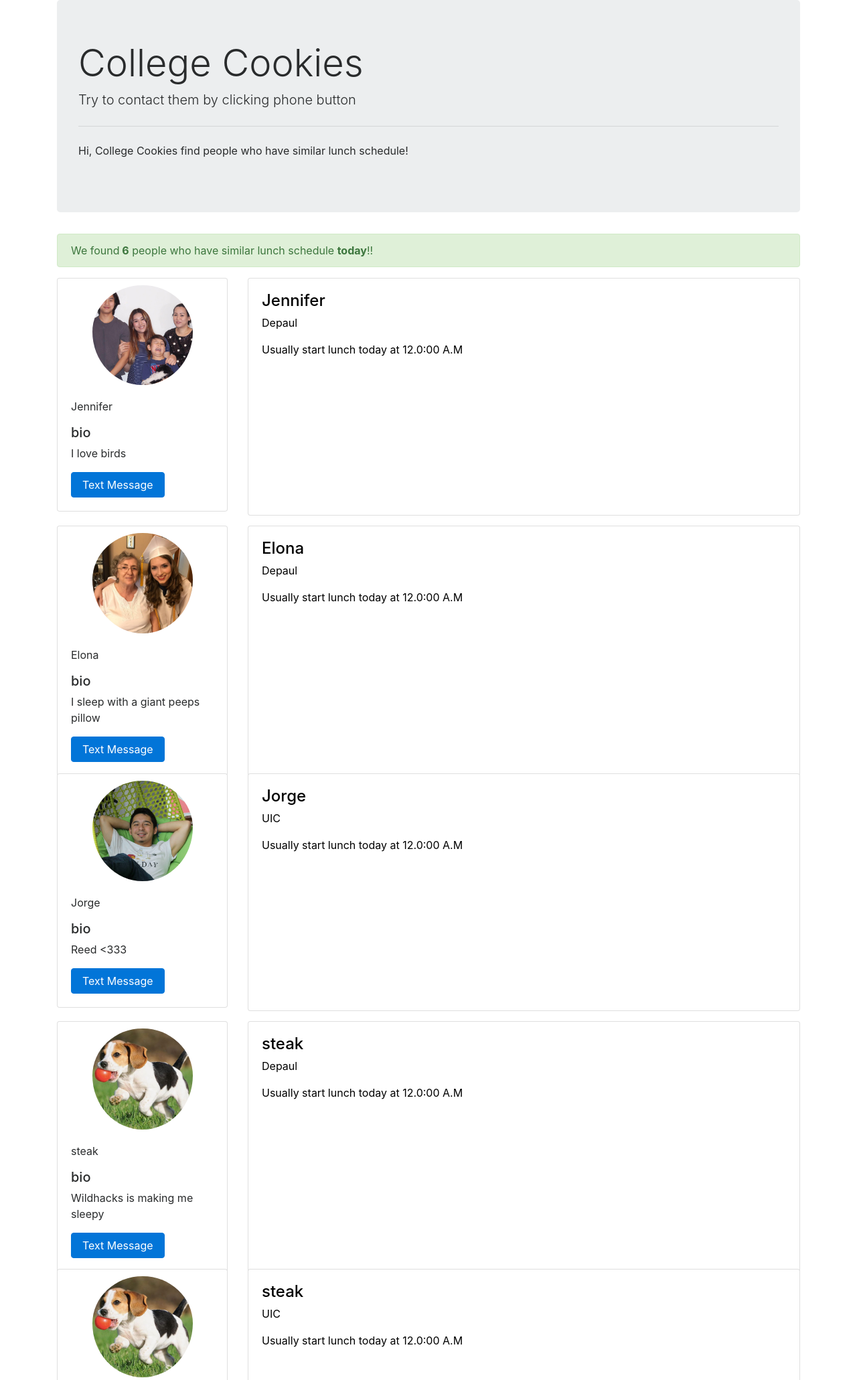
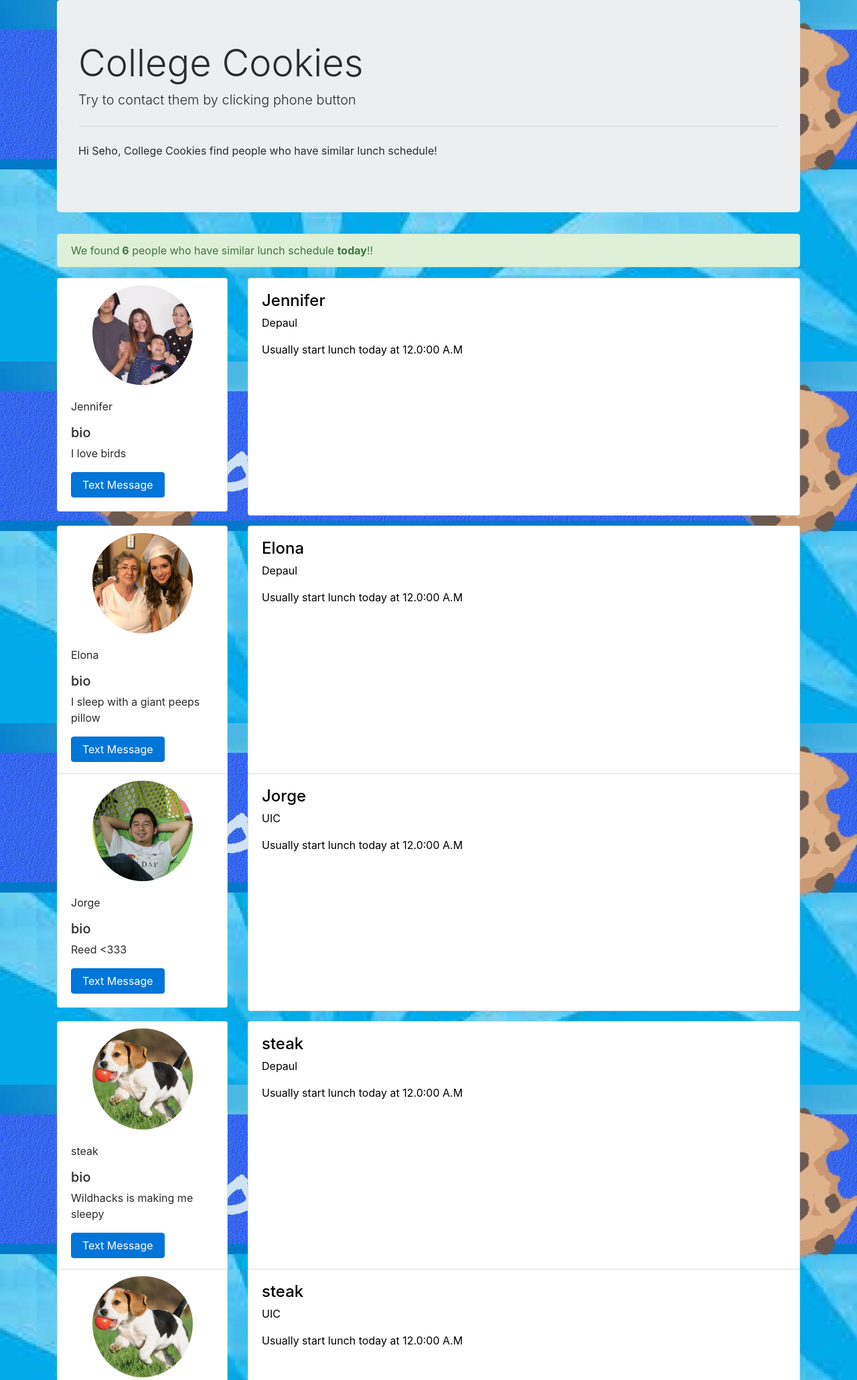
Before and after one commit to nguyenj27/CollegeCookie, a Flask app: page /data in a window 1280 px wide. Shown: the top 2061 px of the page at 67% size. Run offline with Flask 2, Linux system fonts and the light colour scheme; a user stored in the database is signed in; data comes from the database, SQL or seed files in the repository; some libraries are stand-ins or nearby versions.

Commit message:
getting ready to host.

```diff
--- a/main.py
+++ b/main.py
@@ -24,6 +24,8 @@ def main():
 
 @app.route("/login")
 def login():
+    if 'username' in login_session:
+        return redirect(url_for('data'))
     return render_template('login.html')
 
 
@@ -46,8 +48,6 @@ def whoami():
 
 @app.route('/login', methods=['POST'])
 def doLogin():
-    if 'username' in login_session:
-        return redirect(url_for('data'))
 
     ret = session.query(exists().where(User.name == request.form["username"]
                                    )).scalar()
@@ -162,7 +162,8 @@ def data():
         error["noMatching"] = "You don't have any matching schedule today!"
 
 
-    return render_template('matching2.html', matching=matching)
+    return render_template('matching2.html', matching=matching,
+                           user=login_session["username"])
 
 
 @app.route('/setTimes', methods=["GET", "POST"])
@@ -180,7 +181,6 @@ def setTimes():
         return redirect(url_for('data'))
     if request.method == 'GET':
         return render_template('buttons.html')
-
 
 
 @app.route("/seeding")
--- a/static/a.css
+++ b/static/a.css
@@ -93,11 +93,6 @@
   color: #EF3B3A;
 }
 body {
-  background: #76b852; /* fallback for old browsers */
-  background: -webkit-linear-gradient(right, powderblue, powderblue);
-  background: -moz-linear-gradient(right, powderblue, powderblue);
-  background: -o-linear-gradient(right, powderblue, powderblue);
-  background: linear-gradient(to left, powderblue, powderblue);
   font-family: "Lobster", sans-serif;
   -webkit-font-smoothing: antialiased;
   -moz-osx-font-smoothing: grayscale;
--- a/templates/login.html
+++ b/templates/login.html
@@ -7,7 +7,7 @@
 <script src="../static/jquery-3.2.1.min.js"></script>
 
 </head>
-<body>
+<body background="../static/images/collegecookie.jpg">
 <center>Lunch Buddy</center>
 <div class="login-page">
 	<div class="form">
--- a/templates/matching2.html
+++ b/templates/matching2.html
@@ -9,7 +9,7 @@
           crossorigin="anonymous">
     <link rel="stylesheet" href="../static/b.css">
 </head>
-<body>
+<body background="../static/images/collegecookie.jpg">
 
 <div class="container">
     <div class="row">
@@ -18,7 +18,8 @@
                 <h2 class="display-4">College Cookies</h2>
                 <p class="lead">Try to contact them by clicking phone button</p>
                 <hr class="my-4">
-                <p>Hi, College Cookies find people who have similar lunch
+                <p>Hi {{user}}, College Cookies find people who have similar
+                    lunch
                     schedule!</p>
             </div>
         </div>
```
Also changed, not shown: static/style.css (+6 -2 lines), static/images/collegecookie.jpg (added).
